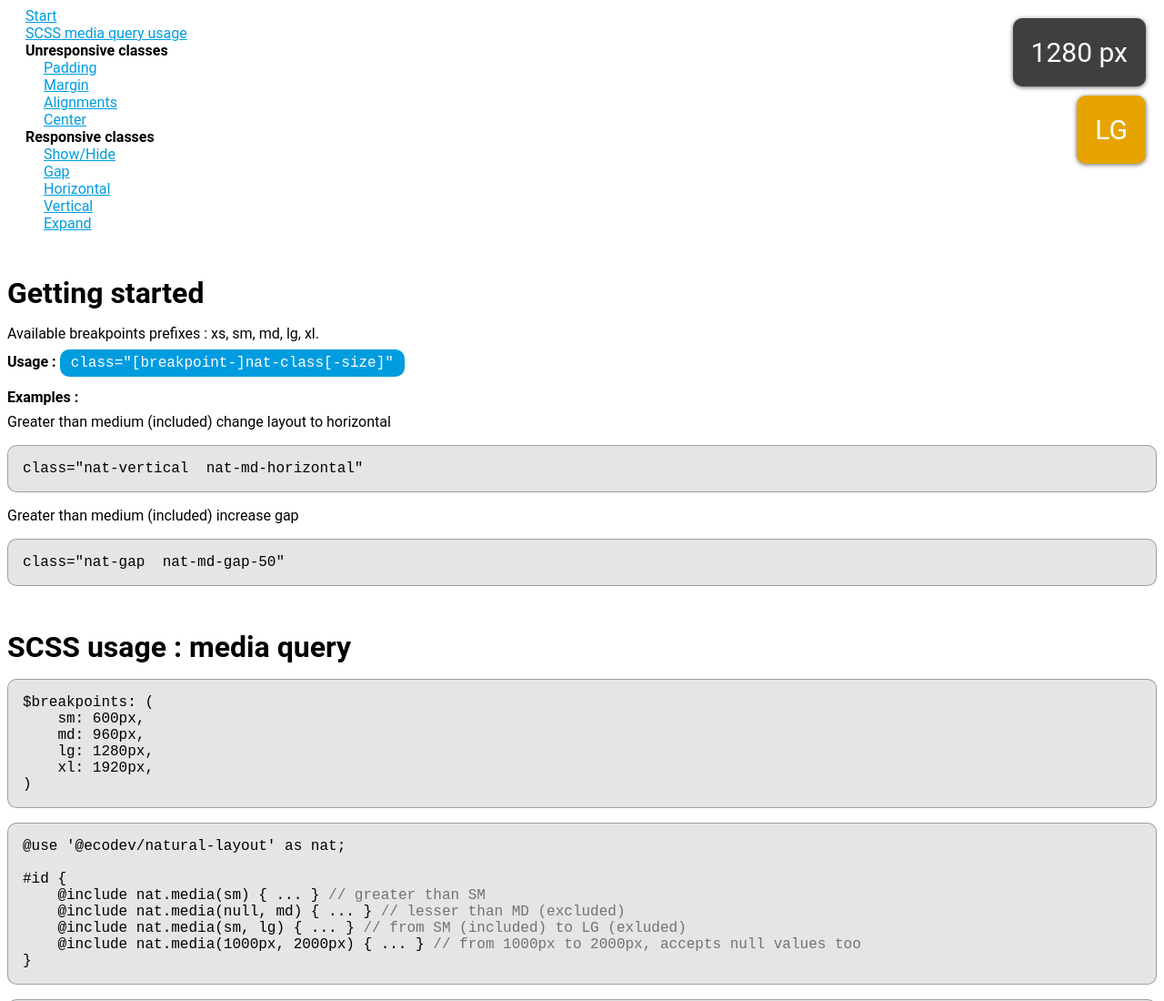
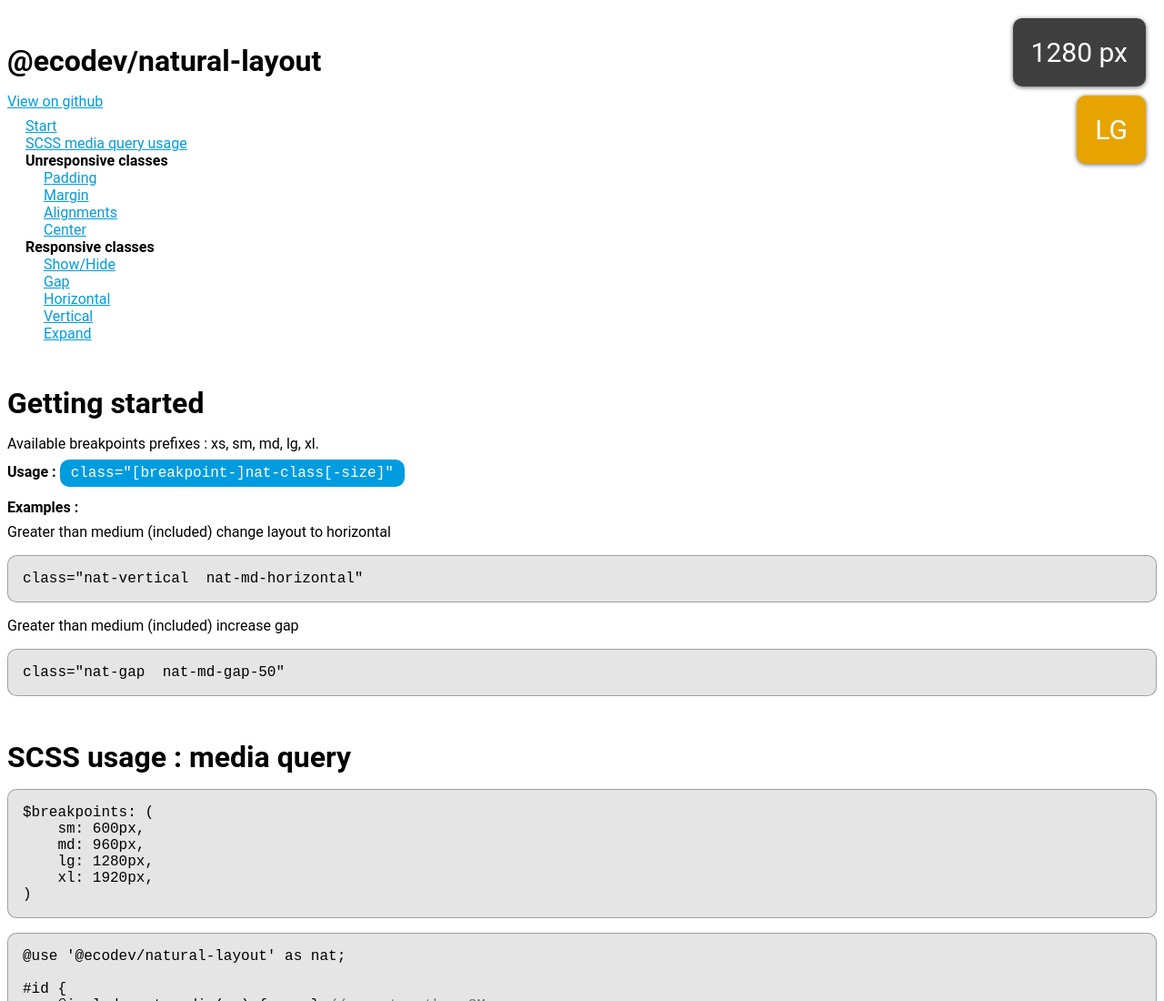
Before and after one commit to Ecodev/natural-layout, a website: page docs/index.html in a window 1280 px wide. Shown: the top 1100 px of the page at 91% size. Drawn offline with Linux system fonts and the light colour scheme.

Commit message:
Update docs

```diff
--- a/docs/index.html
+++ b/docs/index.html
@@ -26,6 +26,9 @@
             <div class="docs-lg nat-hide nat-lg-show nat-xl-hide">LG</div>
             <div class="docs-xl nat-hide nat-xl-show nat-hide">XL</div>
         </div>
+
+        <h1>@ecodev/natural-layout</h1>
+        <p><a href="https://github.com/Ecodev/natural-layout">View on github</a></p>
 
         <ul>
             <li><a href="#section-start">Start</a></li>
```
